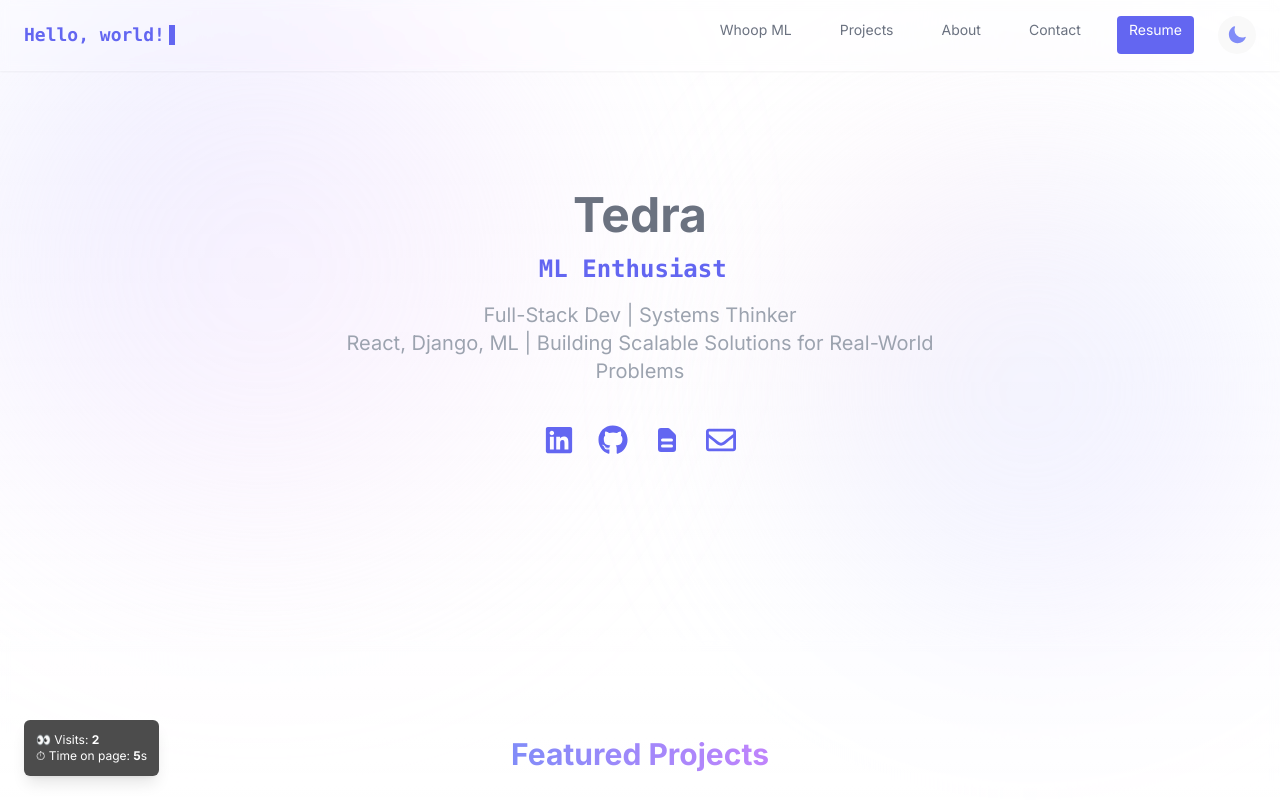
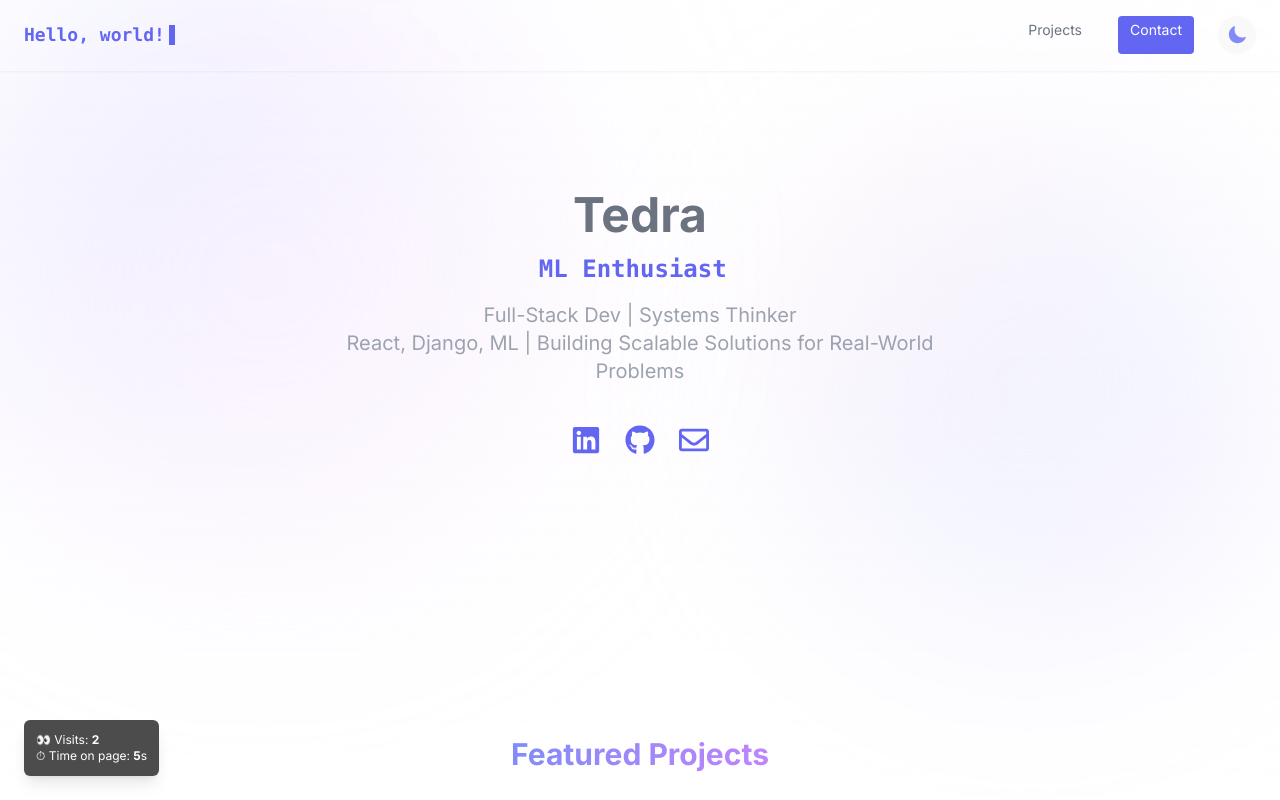
Before and after one commit to tbirch5/portfolio, a React (Vite) app: page / in a window 1280 px wide. Shown: the top 800 px of the page. Built offline with nearby package versions, Linux system fonts and the light colour scheme.

Commit message:
updates to pending blog posts

```diff
--- a/src/components/Navbar.jsx
+++ b/src/components/Navbar.jsx
@@ -49,11 +49,10 @@ return (
             </div>
             {/* Desktop Nav */}
             <div className="hidden md:flex space-x-6 text-sm">
-                <a href="/Whoop" className="relative group text-gray-500 dark:text-white px-3 py-1 rounded hover:bg-indigo-500/20 transition">Whoop ML</a>
+                {/* <a href="/Whoop" className="relative group text-gray-500 dark:text-white px-3 py-1 rounded hover:bg-indigo-500/20 transition">Whoop ML</a> */}
                 <a href="#projects" className="relative group text-gray-500 dark:text-white px-3 py-1 rounded hover:bg-indigo-500/20 transition">Projects</a>
-                <a href="#about" className="relative group text-gray-500 dark:text-white px-3 py-1 rounded hover:bg-indigo-500/20 transition">About</a>
-                <a href="#contact" className="relative group text-gray-500 dark:text-white px-3 py-1 rounded hover:bg-indigo-500/20 transition">Contact</a>
-                <a href="/Tedra_Resume.pdf" className="bg-indigo-500 text-white px-3 py-1 rounded hover:bg-indigo-600 transition">Resume</a>
+                {/* <a href="#about" className="relative group text-gray-500 dark:text-white px-3 py-1 rounded hover:bg-indigo-500/20 transition">About</a> */}
+                <a href="mailto:tbirch955@gmail.com" className="bg-indigo-500 text-white px-3 py-1 rounded hover:bg-indigo-600 transition">Contact</a>
                 <button
                     onClick={toggleTheme}
                     className="ml-4 p-2 rounded-full hover:bg-indigo-500/20 transition"
--- a/src/pages/HomePage.jsx
+++ b/src/pages/HomePage.jsx
@@ -91,17 +91,6 @@ export default function HomePage() {
                 <a href="https://github.com/tbirch5" target="_blank" rel="noopener noreferrer">
                 <FaGithub className="text-3xl text-indigo-500 dark:text-white hover:text-gray-600 dark:hover:text-indigo-300 transform hover:scale-110 transition duration-300 ease-in-out focus:outline-none focus:ring-2 focus:ring-indigo-300 dark:focus:ring-indigo-500" />
                 </a>
-                {/* Resume with preview */}
-                <div className="relative group">
-                <a href="/Tedra_Resume.pdf" target="_blank" rel='noopener noreferrer'>
-                    <HiDocumentText className="text-3xl text-indigo-500 dark:text-white hover:text-gray-600 dark:hover:text-indigo-300 transform hover:scale-110 transition duration-300 ease-in-out focus:outline-none focus:ring-2 focus:ring-indigo-300 dark:focus:ring-indigo-500" />
-                </a>
-
-                {/* Hover Preview */}
-                <div className="absolute bottom-10 left-1/2 transform -translate-x-1/2 w-48 p-2 bg-white/90 text-sm shadow-lg rounded-lg opacity-0 group-hover:opacity-100 transition-opacity duration-300 z-50">
-                    <img src="/resume-preview.png" alt="Resume Preview" className="rounded" />
-                </div>
-                </div>
                  <a href="mailto:tbirch955@gmail.com" aria-label="Send Email">
                 <FaRegEnvelope className="text-3xl text-indigo-500 dark:text-white hover:text-gray-600 dark:hover:text-indigo-300" />
                 </a>
```
